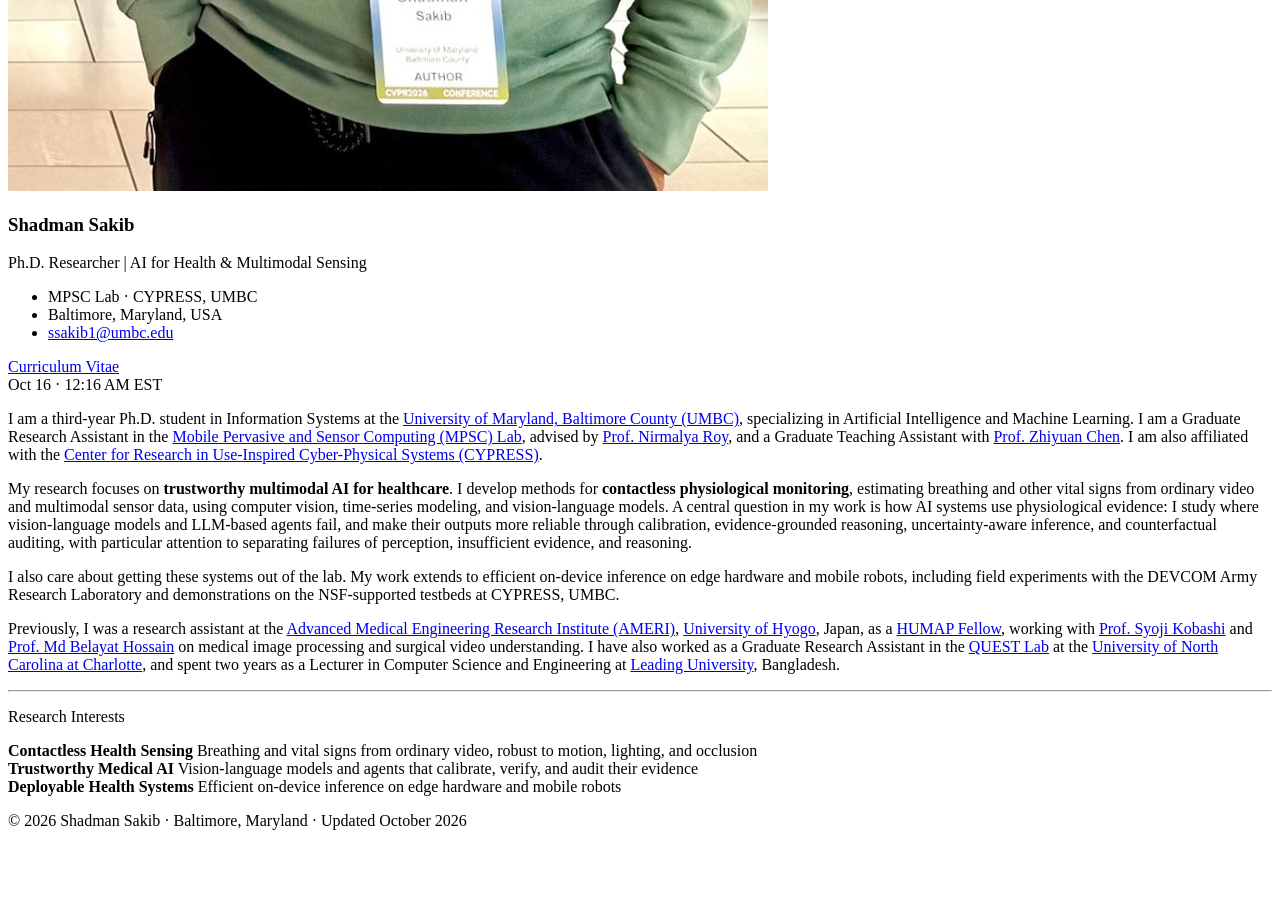
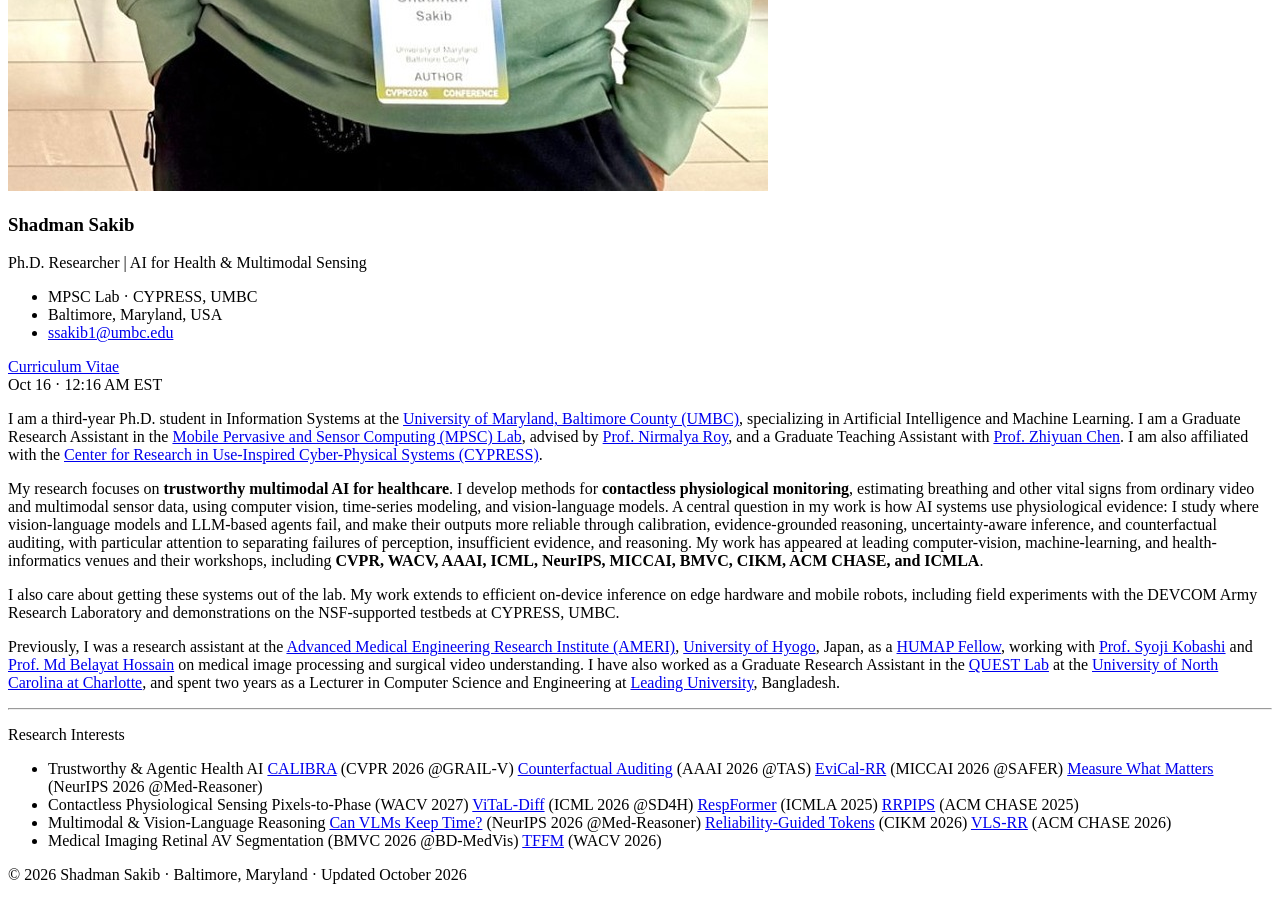
Before and after one commit to sakibshadman/sakibshadman.github.io, a Jekyll site: the page built from _pages/includes/intro.md, in a window 1280 px wide and 900 px high, scrolled down 1142 px. Built offline with Jekyll 4.4.1, drawn with Linux system fonts in a browser that asks for light colours; our own code applies the rules of GitHub Pages for plain Markdown files; before the commit the page ends 1988 px from its top, so only the background shows below that.

Commit message:
Add files via upload

```diff
--- a/_pages/includes/intro.md
+++ b/_pages/includes/intro.md
@@ -1,6 +1,6 @@
 I am a third-year Ph.D. student in Information Systems at the [University of Maryland, Baltimore County (UMBC)](https://umbc.edu/), specializing in Artificial Intelligence and Machine Learning. I am a Graduate Research Assistant in the [Mobile Pervasive and Sensor Computing (MPSC) Lab](https://mpsc.umbc.edu/home), advised by [Prof. Nirmalya Roy](https://artiamas.umd.edu/nirmalya-roy/), and a Graduate Teaching Assistant with [Prof. Zhiyuan Chen](https://userpages.umbc.edu/~zhchen/). I am also affiliated with the [Center for Research in Use-Inspired Cyber-Physical Systems (CYPRESS)](https://cypress.umbc.edu/).
 
-My research focuses on **trustworthy multimodal AI for healthcare**. I develop methods for **contactless physiological monitoring**, estimating breathing and other vital signs from ordinary video and multimodal sensor data, using computer vision, time-series modeling, and vision-language models. A central question in my work is how AI systems use physiological evidence: I study where vision-language models and LLM-based agents fail, and make their outputs more reliable through calibration, evidence-grounded reasoning, uncertainty-aware inference, and counterfactual auditing, with particular attention to separating failures of perception, insufficient evidence, and reasoning.
+My research focuses on **trustworthy multimodal AI for healthcare**. I develop methods for **contactless physiological monitoring**, estimating breathing and other vital signs from ordinary video and multimodal sensor data, using computer vision, time-series modeling, and vision-language models. A central question in my work is how AI systems use physiological evidence: I study where vision-language models and LLM-based agents fail, and make their outputs more reliable through calibration, evidence-grounded reasoning, uncertainty-aware inference, and counterfactual auditing, with particular attention to separating failures of perception, insufficient evidence, and reasoning. My work has appeared at leading computer-vision, machine-learning, and health-informatics venues and their workshops, including **CVPR, WACV, AAAI, ICML, NeurIPS, MICCAI, BMVC, CIKM, ACM CHASE, and ICMLA**.
 
 I also care about getting these systems out of the lab. My work extends to efficient on-device inference on edge hardware and mobile robots, including field experiments with the DEVCOM Army Research Laboratory and demonstrations on the NSF-supported testbeds at CYPRESS, UMBC.
 
@@ -12,19 +12,45 @@ Previously, I was a research assistant at the [Advanced Medical Engineering Rese
 
   <p class="ri-thrusts__title">Research Interests</p>
 
-  <div class="ri-thrusts__grid">
-    <div class="ri ri--a">
-      <strong>Contactless Health Sensing</strong>
-      <span>Breathing and vital signs from ordinary video, robust to motion, lighting, and occlusion</span>
-    </div>
-    <div class="ri ri--b">
-      <strong>Trustworthy Medical AI</strong>
-      <span>Vision-language models and agents that calibrate, verify, and audit their evidence</span>
-    </div>
-    <div class="ri ri--c">
-      <strong>Deployable Health Systems</strong>
-      <span>Efficient on-device inference on edge hardware and mobile robots</span>
-    </div>
-  </div>
+  <ul class="thrusts">
+
+    <li class="thrust">
+      <span class="thrust__cat">Trustworthy &amp; Agentic Health AI</span>
+      <span class="thrust__items">
+        <span class="ti"><a href="https://openaccess.thecvf.com/CVPR2026_workshops/GRAIL-V" target="_blank" rel="noopener">CALIBRA</a> <span class="tv">(CVPR 2026 @GRAIL-V)</span></span>
+        <span class="ti"><a href="https://drive.google.com/file/d/1_R9zvNgJY-CpGD4OrJHa_sM9w1-LJZDa/view" target="_blank" rel="noopener">Counterfactual Auditing</a> <span class="tv">(AAAI 2026 @TAS)</span></span>
+        <span class="ti"><a href="https://drive.google.com/file/d/1_P-2eoTz9MTqR7LD4BKQ_IjTuAri1R4m/view" target="_blank" rel="noopener">EviCal-RR</a> <span class="tv">(MICCAI 2026 @SAFER)</span></span>
+        <span class="ti"><a href="https://drive.google.com/file/d/1B4r10UoS3IYqClQ0eTsBuIxxql9tt090/view" target="_blank" rel="noopener">Measure What Matters</a> <span class="tv">(NeurIPS 2026 @Med-Reasoner)</span></span>
+      </span>
+    </li>
+
+    <li class="thrust">
+      <span class="thrust__cat">Contactless Physiological Sensing</span>
+      <span class="thrust__items">
+        <span class="ti"><span class="tn">Pixels-to-Phase</span> <span class="tv">(WACV 2027)</span></span>
+        <span class="ti"><a href="https://drive.google.com/file/d/1CyoQrBMLuhcM0W3E8yvdeQWxWzC29GCk/view" target="_blank" rel="noopener">ViTaL-Diff</a> <span class="tv">(ICML 2026 @SD4H)</span></span>
+        <span class="ti"><a href="https://drive.google.com/file/d/1bMdFk0pYLXdmMfyMulAUOtvW7Fl1rwci/view" target="_blank" rel="noopener">RespFormer</a> <span class="tv">(ICMLA 2025)</span></span>
+        <span class="ti"><a href="https://dl.acm.org/doi/10.1145/3721201.3721366" target="_blank" rel="noopener">RRPIPS</a> <span class="tv">(ACM CHASE 2025)</span></span>
+      </span>
+    </li>
+
+    <li class="thrust">
+      <span class="thrust__cat">Multimodal &amp; Vision-Language Reasoning</span>
+      <span class="thrust__items">
+        <span class="ti"><a href="https://drive.google.com/file/d/1QVT9kdUWBEAnXftCWekVjMSfdgzAL9dI/view" target="_blank" rel="noopener">Can VLMs Keep Time?</a> <span class="tv">(NeurIPS 2026 @Med-Reasoner)</span></span>
+        <span class="ti"><a href="https://drive.google.com/file/d/1_wHP_3e1s5KN2ztvJkb66XsY8whUs0L6/view" target="_blank" rel="noopener">Reliability-Guided Tokens</a> <span class="tv">(CIKM 2026)</span></span>
+        <span class="ti"><a href="https://drive.google.com/file/d/1oF4TUfFocZsIw6tBQSWbLIsMjxOxfgXX/view" target="_blank" rel="noopener">VLS-RR</a> <span class="tv">(ACM CHASE 2026)</span></span>
+      </span>
+    </li>
+
+    <li class="thrust">
+      <span class="thrust__cat">Medical Imaging</span>
+      <span class="thrust__items">
+        <span class="ti"><span class="tn">Retinal AV Segmentation</span> <span class="tv">(BMVC 2026 @BD-MedVis)</span></span>
+        <span class="ti"><a href="https://arxiv.org/abs/2601.19136" target="_blank" rel="noopener">TFFM</a> <span class="tv">(WACV 2026)</span></span>
+      </span>
+    </li>
+
+  </ul>
 
 </div>
```
